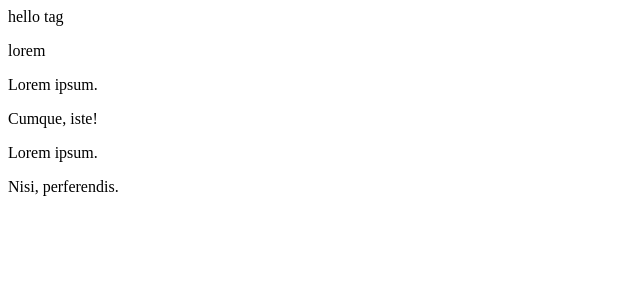
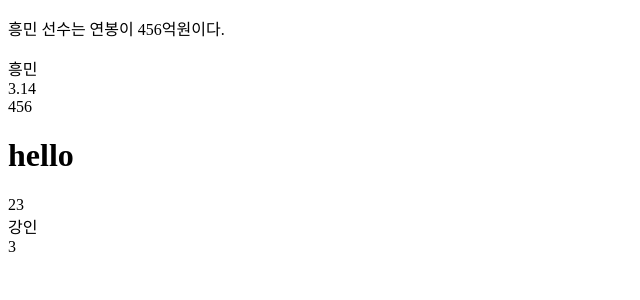
Before and after one commit to kiwi85547/react20240509, a React (Vite) app: page / in a window 1280 px wide. Shown: the top 300 px of the page, without its empty margins (0-640 px from the left). Built offline with nearby package versions, Linux system fonts and the light colour scheme.

Commit message:
jsx에서 자바스크립트 값 사용하기

```diff
--- a/src/App.jsx
+++ b/src/App.jsx
@@ -1,43 +1,43 @@
-function MyComponent() {
-  // 최상위 컴포넌트 사용하지 않을 때 -> fragment <></>사용
+function App() {
+  // 변수
+  // const, let 중에 사용
+  const myTag = <h1>hello</h1>;
+  const val1 = "흥민";
+  const val2 = 3.14;
+  const val3 = 456;
+  const val5 = true;
+  const val6 = null;
+  const val7 = undefined;
+  const val8 = [2, 3];
+  const val9 = { age: 3, name: "강인" };
 
+  // {} : jsx 내에서 javascript 코드 사용
   return (
     <>
-      <p>Lorem ipsum.</p>
-      <p>Nisi, perferendis.</p>
+      <p>
+        {val1} 선수는 연봉이 {val3}억원이다.
+      </p>
+      <div>{val1}</div>
+      <div>{val2}</div>
+      <div>{val3}</div>
+      <div>{myTag}</div>
+      {/*boolean 은 출력 안됨*/}
+      <div>{val5}</div>
+      {/*null은 출력 안됨*/}
+      <div>{val6}</div>
+      {/*undefined 출력 안됨*/}
+      <div>{val7}</div>
+
+      {/*23으로 출력됨*/}
+      <div>{val8}</div>
+
+      {/*객체는 오류*/}
+      {/*<div>{val9}</div>*/}
+      {/*프로퍼티에 접근해서 사용*/}
+      <div>{val9.name}</div>
+      <div>{val9.age}</div>
     </>
   );
 }
 
-function MyComp() {
-  // 최상위 컴포넌트는 1개임
-  // 여러 줄 써야한다면, div로 감싸서 쓰기
-  return (
-    <div>
-      <p>Lorem ipsum.</p>
-      <p>Cumque, iste!</p>
-    </div>
-  );
-}
-
-function MyTag() {
-  // jsx 코드가 여러 줄 일 때 () 사용
-  // prettier가 도움을 준다
-  return (
-    <div>
-      hello tag
-      <p>lorem</p>
-    </div>
-  );
-}
-function App() {
-  return (
-    <div>
-      <MyTag />
-      <MyComp />
-      <MyComponent />
-    </div>
-  );
-}
-
 export default App;
```
